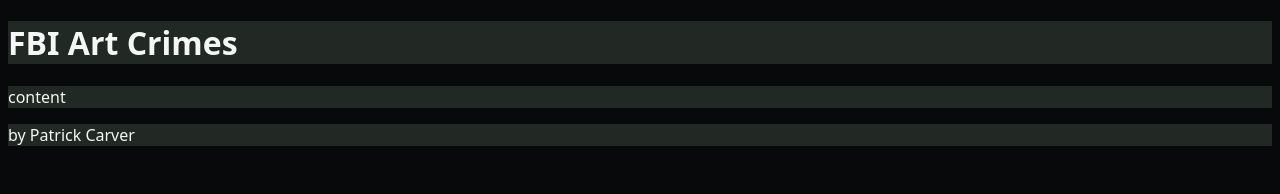
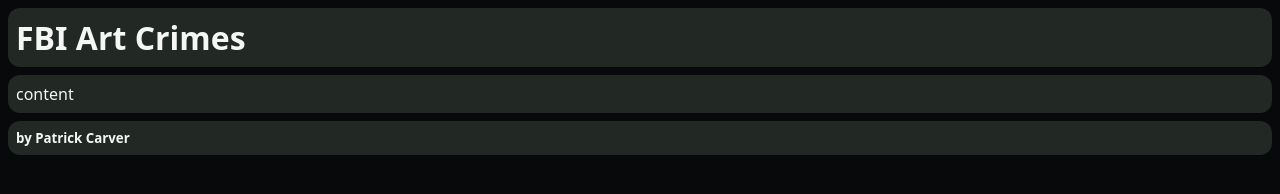
Before and after one commit to patrickcarver/fbi-artcrimes-ui, a website built with Vite: page index.html in a window 1280 px wide. Built offline with nearby package versions, Linux system fonts and the light colour scheme.

Commit message:
add padding, border corners, adjust html

```diff
--- a/index.css
+++ b/index.css
@@ -34,8 +34,22 @@
     font-family: system-ui;
 }
 
+main {
+    display: flex;
+    flex-direction: column;
+    gap: 0.5rem;
+}
+
 header,
 footer,
 section {
     background: var(--carbon-black, black);
+    border-radius: 12px;
+    box-sizing: border-box;
+    padding: 0.5rem;
 }
+
+header h1,
+footer h5 {
+    margin: 0;
+}
--- a/index.html
+++ b/index.html
@@ -13,7 +13,7 @@
             </header>
             <section>content</section>
             <footer>
-                <p id="author">by Patrick Carver</p>
+                <h5>by Patrick Carver</h5>
             </footer>
         </main>
     </body>
```
